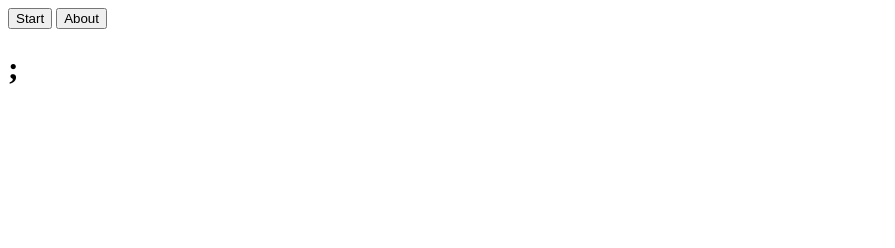
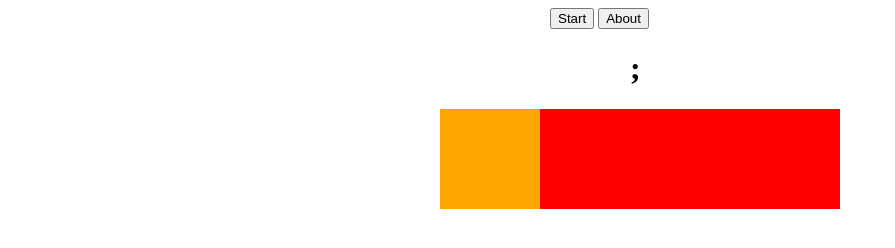
Before and after one commit to TheNotary/fish_poop, a plain HTML site: page keyboard_memory.html in a window 1280 px wide. Both pictures are taken after a click on the button "Start". Shown: the whole page, without its empty margins (0-895 px from the left). Drawn offline with Linux system fonts and the light colour scheme.

Commit message:
cleaning up visual

```diff
--- a/keyboard_memory.html
+++ b/keyboard_memory.html
@@ -2,9 +2,42 @@
 
 <style>
 
+#page-wrap {
+  width: 400px;
+  margin: 0 auto;
+}
+
+#console {
+  margin: 0 auto;
+  width: 180px;
+}
+
 #about-text {
   display: none;
   max-width: 400px;
+}
+
+#game {
+  display: none;
+  max-width: 400px;
+}
+
+#challenge {
+  margin-left: auto;
+  margin-right: auto;
+  width: 20px;
+}
+
+#progress-bar {
+  height: 100px;
+  width: 100%;
+  background-color: red;
+}
+
+#actual-progress {
+  height: 100%;
+  width: 100px;
+  background-color: orange;
 }
 
 </style>
@@ -24,7 +57,7 @@ function keyboard_func(e) {
     if (typed_letter == current_letter) {
       //alert('you win')
       clear_challenge()
-      setTimeout(challenge_player, 500)
+      setTimeout(challenge_player, 200)
     }
   }
 
@@ -33,8 +66,9 @@ function keyboard_func(e) {
 
 function start_game() {
   gameStatus = 'started'
+  document.getElementById('game').style.display = "block"
 
-  setTimeout(challenge_player, 500)
+  setTimeout(challenge_player, 200)
 }
 
 function challenge_player() {
@@ -46,7 +80,7 @@ function challenge_player() {
 
 function clear_challenge() {
   var challenge_tag = document.getElementById('challenge')
-  challenge_tag.innerHTML = ""
+  challenge_tag.innerHTML = "&nbsp;"
 }
 
 function pick_random_letter() {
@@ -77,12 +111,23 @@ function toggle_about_text() {
 
 <body onkeydown="keyboard_func(event)">
 
+<div id="page-wrap">
+
+  <div id="console">
     <button onclick="start_game()">Start</button>
     <button onclick="toggle_about_text()">About</button>
+  </div>
   <div id="about-text">
     Press the start button and a letter will appear on the screen.  Type that letter as fast as you can to make the letter dissapear.  The faster you are, the better your score!  Ghosts will chase mario for as long as a letter is on the screen.
   </div>
 
-<h1 id="challenge"></h1>
+  <div id="game">
+    <h1 id="challenge">&nbsp;</h1>
 
+    <div id="progress-bar">
+      <div id="actual-progress"></div>
+    </div>
+  </div>
+
+</div>
 </body>
```
Lines whose indentation alone changed are shown as unchanged.
